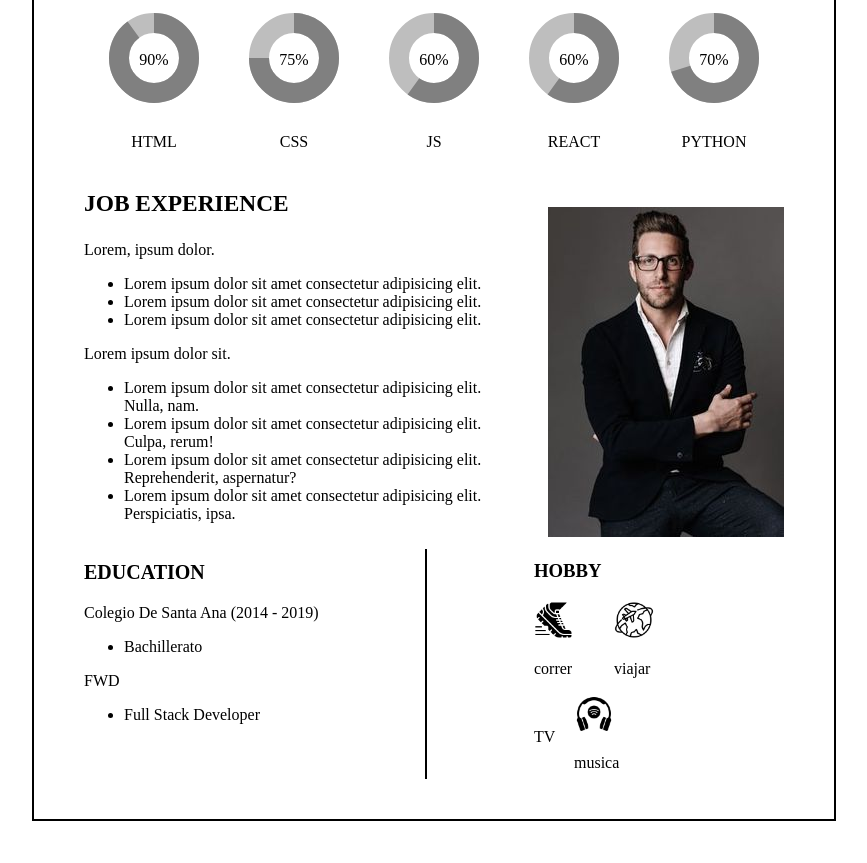
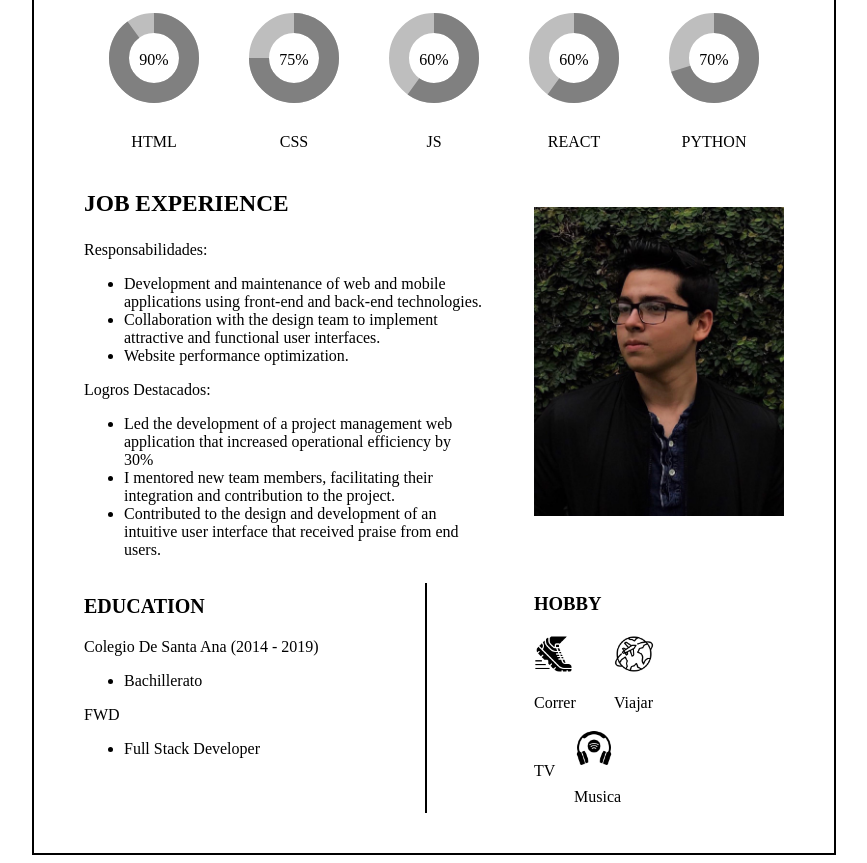
Before and after one commit to Santiago10234/curriculum, a plain HTML site: page index.html in a window 1280 px wide. Shown: the part 295-1158 px from the top of the page, without its empty margins (206-1073 px from the left). Before the commit the page ends 1124 px from the top, so only its background shows below. Drawn offline with Linux system fonts and the light colour scheme.

Commit message:
Inserte mi foto y la info de contactos cambia de color cuando paso por encima

```diff
--- a/index.html
+++ b/index.html
@@ -86,23 +86,22 @@
                         <h3>JOB EXPERIENCE</h3>
                     </div>
                     <div class="experiencia">
-                        <p>Lorem, ipsum dolor.</p>
+                        <p>Responsabilidades:</p>
                         <ul>
-                            <li>Lorem ipsum dolor sit amet consectetur adipisicing elit.</li>
-                            <li>Lorem ipsum dolor sit amet consectetur adipisicing elit.</li>
-                            <li>Lorem ipsum dolor sit amet consectetur adipisicing elit.</li>
+                            <li>Development and maintenance of web and mobile applications using front-end and back-end technologies.</li>
+                            <li>Collaboration with the design team to implement attractive and functional user interfaces.</li>
+                            <li>Website performance optimization.</li>
                         </ul>
-                        <p>Lorem ipsum dolor sit.</p>
+                        <p>Logros Destacados:</p>
                         <ul>
-                            <li>Lorem ipsum dolor sit amet consectetur adipisicing elit. Nulla, nam.</li>
-                            <li>Lorem ipsum dolor sit amet consectetur adipisicing elit. Culpa, rerum!</li>
-                            <li>Lorem ipsum dolor sit amet consectetur adipisicing elit. Reprehenderit, aspernatur?</li>
-                            <li>Lorem ipsum dolor sit amet consectetur adipisicing elit. Perspiciatis, ipsa.</li>
+                            <li>Led the development of a project management web application that increased operational efficiency by 30%</li>
+                            <li>I mentored new team members, facilitating their integration and contribution to the project.</li>
+                            <li>Contributed to the design and development of an intuitive user interface that received praise from end users.</li>
                         </ul>
                     </div>
                 </div>
                 <div class="img">
-                    <img class="yo" src="img/fotoCV.jpg" alt="">
+                    <img class="yo" src="img/IMG-Santi.jpg" alt="">
                 </div>
             </div>
             <div class="educacionYhobby">
@@ -128,10 +127,10 @@
                     <h3>HOBBY</h3>
                     <div class="hobby1">
                         <div>
-                            <img class="iconos2" src="img/corriendo.png" alt=""><p>correr</p></img>
+                            <img class="iconos2" src="img/corriendo.png" alt=""><p>Correr</p></img>
                         </div>
                         <div>
-                            <img class="iconos2" src="img/viaje.png" alt=""><p>viajar</p></img>
+                            <img class="iconos2" src="img/viaje.png" alt=""><p>Viajar</p></img>
                         </div>
                     </div>
                     <div class="hobby1">
@@ -139,7 +138,7 @@
                             <img class="iconos2" src="img/television.png" alt=""><p>TV</p></img>
                        </div>
                         <div>
-                            <img class="iconos2" src="img/auriculares-inalambricos (1).png" alt=""><p>musica</p></img>
+                            <img class="iconos2" src="img/auriculares-inalambricos (1).png" alt=""><p>Musica</p></img>
                         </div>
                     </div>
                 </div>
--- a/styles.css
+++ b/styles.css
@@ -139,6 +139,10 @@ body{
     list-style-type: none;
 }
 
+.lista:hover{
+    color: rgb(45, 45, 212);
+}
+
 li{
     margin-right: 50px;
 }
@@ -201,6 +205,12 @@ hr{
     margin-right: 6px;
 }
 
+.iconos:hover{
+    height: 17px;
+    width: 17;
+    margin-right: 6px;
+}
+
 .educacionYhobby{
     display: flex;
     justify-content: space-between;
@@ -231,3 +241,11 @@ hr{
     align-items: center;
     justify-content: center;
 }
+
+.yo{
+    width: 250px;
+}
+
+.linea5{
+    rotate: 90deg;
+}
```
Also changed, not shown: img/IMG-Santi.jpg (added), img/fotoCV.jpg (deleted).
